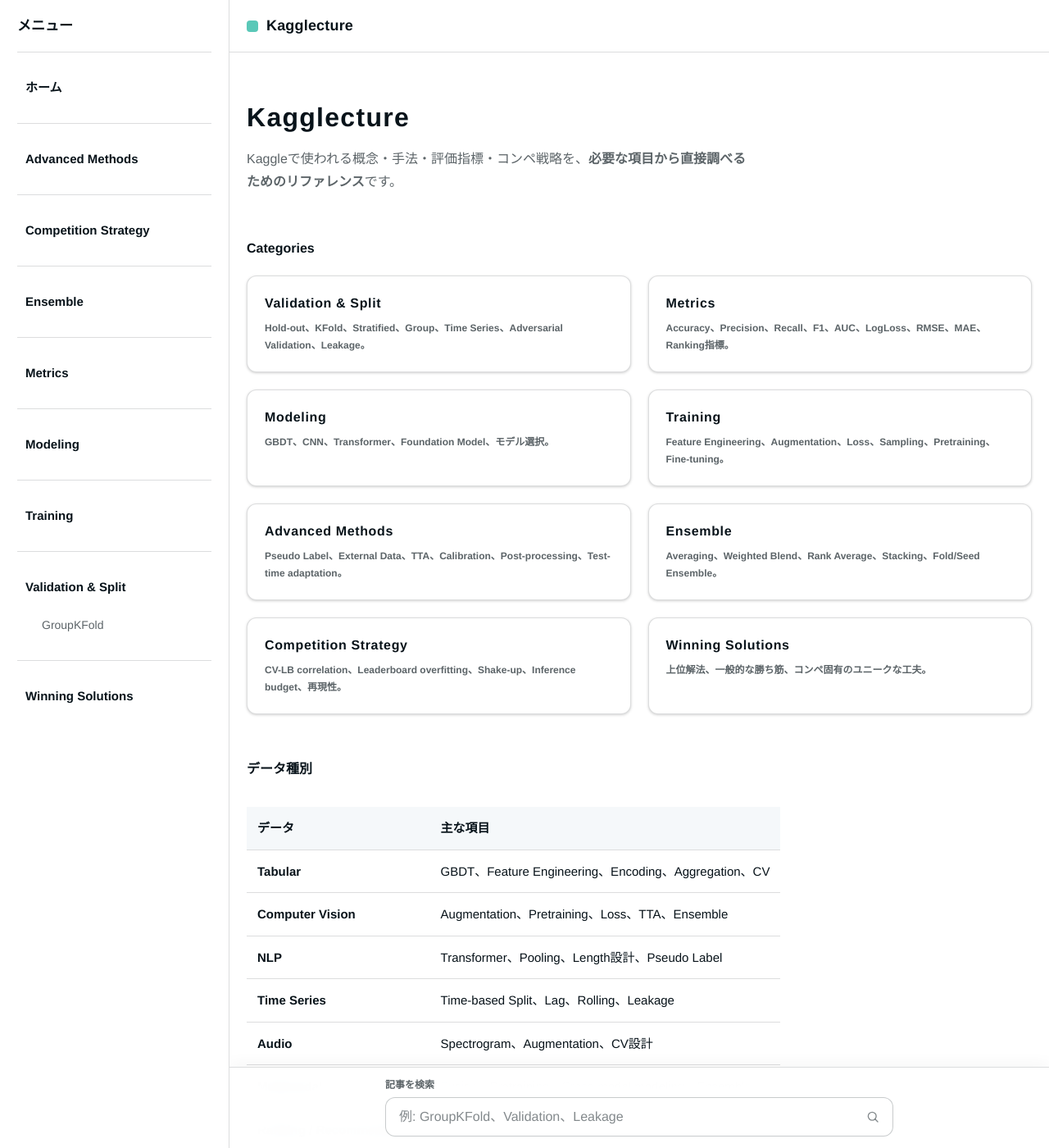
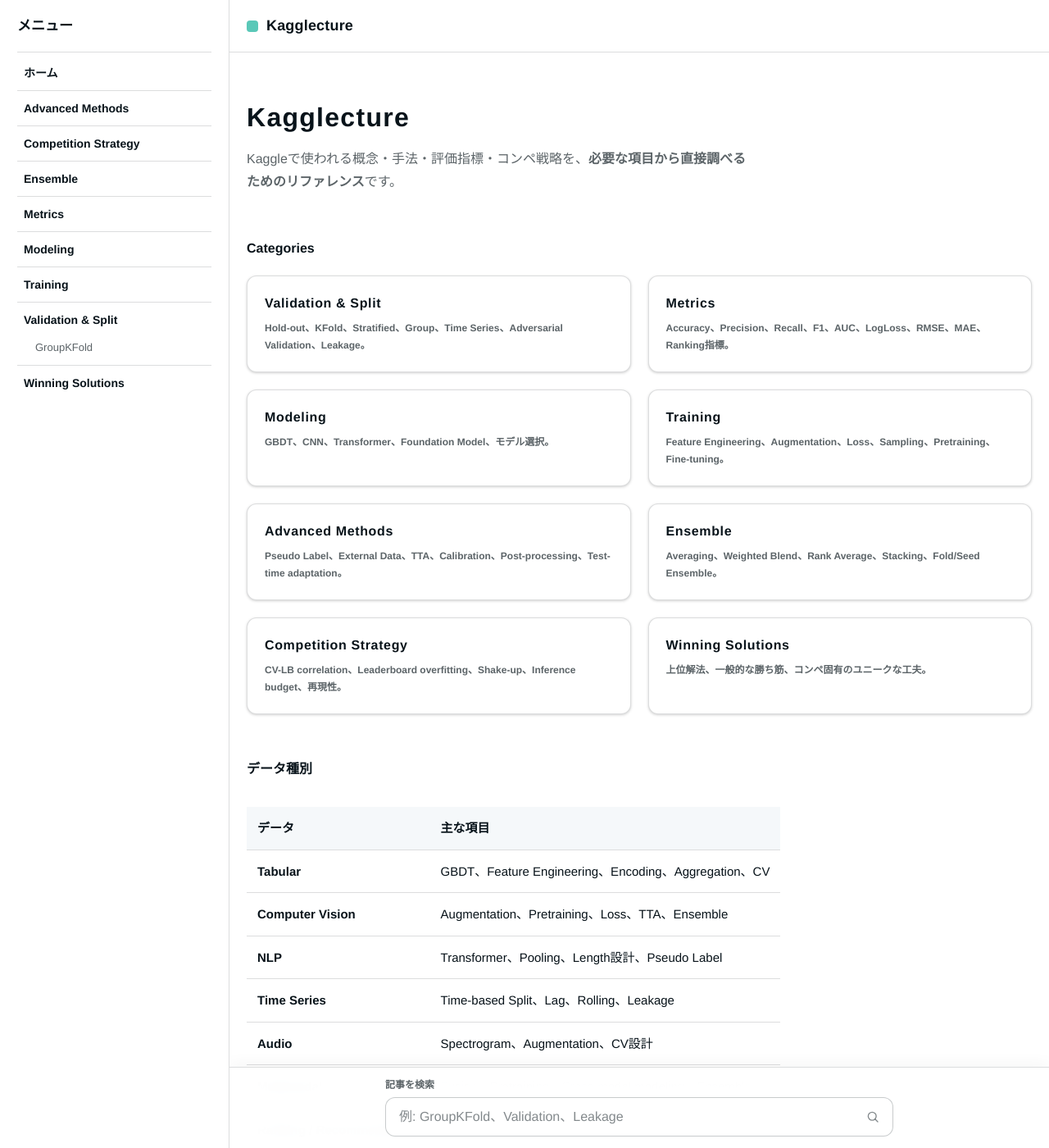
Before and after one commit to morikazu1119/Kagglecture, a Jekyll site: the page built from index.md, in a window 1280 px wide and 1400 px high. Shown: the whole window at 82% size. Built offline with Jekyll 4.4.1, drawn with Linux system fonts in a browser that asks for light colours.

Commit message:
style: compact desktop sidebar spacing

```diff
--- a/assets/css/navigation.css
+++ b/assets/css/navigation.css
@@ -97,8 +97,8 @@
 }
 
 .drawer-nav {
-  padding-top: var(--s3);
-  padding-bottom: var(--s4);
+  padding-top: 8px;
+  padding-bottom: 16px;
 }
 
 .drawer-home,
@@ -106,7 +106,7 @@
 .drawer-article {
   display: flex;
   align-items: center;
-  min-height: 44px;
+  min-height: 34px;
   border-radius: 8px;
   color: var(--text);
   text-decoration: none;
@@ -114,16 +114,16 @@
 
 .drawer-home,
 .drawer-category {
-  padding: 0 10px;
-  font-size: 15px;
+  padding: 0 8px;
+  font-size: 14px;
   font-weight: 700;
 }
 
 .drawer-article {
-  margin-left: 12px;
-  padding: 0 10px 0 18px;
+  margin-left: 8px;
+  padding: 0 8px 0 14px;
   color: var(--text-secondary);
-  font-size: 14px;
+  font-size: 13px;
   font-weight: 500;
 }
 
@@ -135,13 +135,13 @@
 }
 
 .drawer-section {
-  margin-top: var(--s3);
-  padding-top: var(--s3);
+  margin-top: 4px;
+  padding-top: 4px;
   border-top: 1px solid var(--border);
 }
 
 .drawer-articles {
-  margin-top: 2px;
+  margin-top: 0;
 }
 
 .site-header,
@@ -384,6 +384,33 @@
     min-height: 48px;
   }
 
+  .drawer-nav {
+    padding-top: 8px;
+  }
+
+  .drawer-home,
+  .drawer-category,
+  .drawer-article {
+    min-height: 44px;
+  }
+
+  .drawer-home,
+  .drawer-category {
+    padding: 0 10px;
+    font-size: 15px;
+  }
+
+  .drawer-article {
+    margin-left: 12px;
+    padding: 0 10px 0 18px;
+    font-size: 14px;
+  }
+
+  .drawer-section {
+    margin-top: 8px;
+    padding-top: 8px;
+  }
+
   .site-search {
     left: 0;
     padding: 10px var(--s2) 12px;
```
